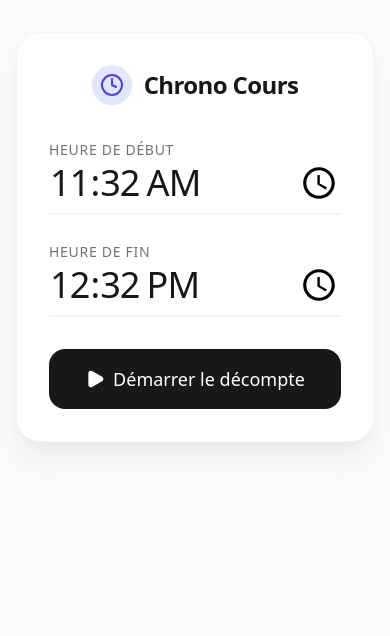
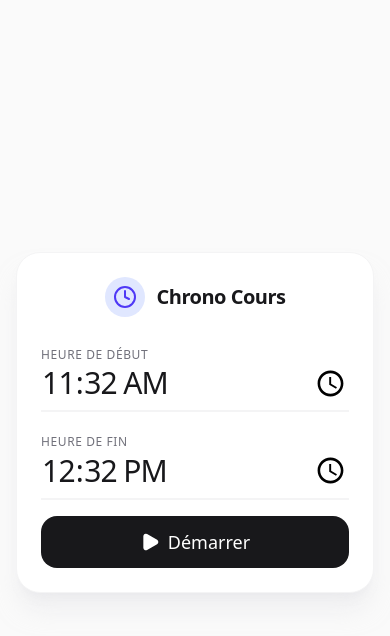
Before and after one commit to Nael-Basset/Chrono-cours, a React (Vite) app: page / in a window 390 px wide. Shown: the top 636 px of the page. Built offline with nearby package versions, Linux system fonts and the light colour scheme.

Commit message:
feat: landscape responsive layout with no scrolling

```diff
--- a/src/App.tsx
+++ b/src/App.tsx
@@ -134,16 +134,16 @@ export default function App() {
   }
 
   return (
-    <div className="min-h-screen bg-zinc-50 py-8 px-4 font-sans text-zinc-900 overflow-y-auto">
-      <div className="flex flex-col md:flex-row gap-8 items-start w-full max-w-5xl mx-auto justify-center">
+    <div className="h-screen bg-zinc-50 font-sans text-zinc-900 overflow-hidden flex items-center justify-center p-4 md:p-8">
+      <div className="flex flex-col landscape:flex-row md:flex-row gap-6 md:gap-12 items-center justify-center w-full h-full max-w-6xl mx-auto">
         {/* Main Card */}
-        <div className="w-full max-w-md bg-white rounded-3xl shadow-xl shadow-zinc-200/50 overflow-hidden border border-zinc-100 shrink-0">
-          <div className="p-8">
-            <div className="flex items-center justify-center gap-3 mb-8">
+        <div className="w-full max-w-md bg-white rounded-3xl shadow-xl shadow-zinc-200/50 overflow-hidden border border-zinc-100 shrink-0 landscape:max-h-full landscape:overflow-y-auto">
+          <div className="p-6 md:p-8">
+            <div className="flex items-center justify-center gap-3 mb-6 md:mb-8">
               <div className="w-10 h-10 rounded-full bg-indigo-100 flex items-center justify-center text-indigo-600">
                 <Clock size={24} />
               </div>
-              <h1 className="text-2xl font-semibold tracking-tight">Chrono Cours</h1>
+              <h1 className="text-xl md:text-2xl font-semibold tracking-tight">Chrono Cours</h1>
             </div>
 
             <AnimatePresence mode="wait">
@@ -154,36 +154,36 @@ export default function App() {
                   animate={{ opacity: 1, y: 0 }}
                   exit={{ opacity: 0, y: -20 }}
                   transition={{ duration: 0.3 }}
-                  className="space-y-6"
+                  className="space-y-4 md:space-y-6"
                 >
-                  <div className="space-y-6">
+                  <div className="space-y-4 md:space-y-6">
                     <div className="space-y-2">
-                      <label className="text-sm font-medium text-zinc-500 uppercase tracking-wider">Heure de début</label>
+                      <label className="text-xs font-medium text-zinc-500 uppercase tracking-wider">Heure de début</label>
                       <input
                         type="time"
                         value={startTimeStr}
                         onChange={(e) => setStartTimeStr(e.target.value)}
-                        className="w-full text-4xl font-light tracking-tight border-b-2 border-zinc-100 pb-2 focus:border-indigo-500 focus:outline-none transition-colors bg-transparent"
+                        className="w-full text-3xl md:text-4xl font-light tracking-tight border-b-2 border-zinc-100 pb-2 focus:border-indigo-500 focus:outline-none transition-colors bg-transparent"
                       />
                     </div>
 
                     <div className="space-y-2">
-                      <label className="text-sm font-medium text-zinc-500 uppercase tracking-wider">Heure de fin</label>
+                      <label className="text-xs font-medium text-zinc-500 uppercase tracking-wider">Heure de fin</label>
                       <input
                         type="time"
                         value={endTimeStr}
                         onChange={(e) => setEndTimeStr(e.target.value)}
-                        className="w-full text-4xl font-light tracking-tight border-b-2 border-zinc-100 pb-2 focus:border-indigo-500 focus:outline-none transition-colors bg-transparent"
+                        className="w-full text-3xl md:text-4xl font-light tracking-tight border-b-2 border-zinc-100 pb-2 focus:border-indigo-500 focus:outline-none transition-colors bg-transparent"
                       />
                     </div>
                   </div>
 
                   <button
                     onClick={handleStart}
-                    className="w-full py-4 bg-zinc-900 hover:bg-zinc-800 text-white rounded-2xl font-medium text-lg transition-all flex items-center justify-center gap-2 active:scale-[0.98] mt-8"
+                    className="w-full py-3 md:py-4 bg-zinc-900 hover:bg-zinc-800 text-white rounded-2xl font-medium text-lg transition-all flex items-center justify-center gap-2 active:scale-[0.98] mt-4 md:mt-8"
                   >
                     <Play size={20} fill="currentColor" />
-                    Démarrer le décompte
+                    Démarrer
                   </button>
                 </motion.div>
               ) : (
@@ -195,13 +195,13 @@ export default function App() {
                   transition={{ duration: 0.3 }}
                   className="flex flex-col items-center"
                 >
-                  <div className="relative w-72 h-72 flex items-center justify-center mb-8">
+                  <div className="relative w-48 h-48 md:w-64 md:h-64 flex items-center justify-center mb-6 md:mb-8">
                     {/* Background Circle */}
                     <svg className="absolute inset-0 w-full h-full transform -rotate-90">
                       <circle
-                        cx="144"
-                        cy="144"
-                        r={radius}
+                        cx="50%"
+                        cy="50%"
+                        r="45%"
                         stroke="currentColor"
                         strokeWidth="8"
                         fill="transparent"
@@ -209,34 +209,33 @@ export default function App() {
                       />
                       {/* Progress Circle */}
                       <circle
-                        cx="144"
-                        cy="144"
-                        r={radius}
+                        cx="50%"
+                        cy="50%"
+                        r="45%"
                         stroke="currentColor"
                         strokeWidth="8"
                         fill="transparent"
-                        strokeDasharray={circumference}
-                        strokeDashoffset={strokeDashoffset}
+                        strokeDasharray="283%"
+                        strokeDashoffset={`${283 - (progress * 2.83)}%`}
                         strokeLinecap="round"
                         className={`transition-all duration-300 ease-out ${isFinished ? 'text-emerald-500' : 'text-indigo-600'}`}
                       />
                     </svg>
 
-                    <div className="absolute inset-0 flex flex-col items-center justify-center text-center">
-                      <span className="text-sm font-medium text-zinc-400 uppercase tracking-widest mb-1">
-                        {isFinished ? 'Terminé' : 'Temps restant'}
+                    <div className="absolute inset-0 flex flex-col items-center justify-center text-center p-4">
+                      <span className="text-[10px] md:text-xs font-medium text-zinc-400 uppercase tracking-widest mb-1">
+                        {isFinished ? 'Terminé' : 'Restant'}
                       </span>
                       {isFinished ? (
-                        <CheckCircle2 className="w-16 h-16 text-emerald-500 my-2" />
+                        <CheckCircle2 className="w-10 h-10 md:w-16 md:h-16 text-emerald-500 my-1 md:my-2" />
                       ) : (
-                        <span className="text-5xl font-light tracking-tighter text-zinc-900 tabular-nums">
+                        <span className="text-3xl md:text-5xl font-light tracking-tighter text-zinc-900 tabular-nums">
                           {formatTime(remainingMs)}
                         </span>
                       )}
                       <button
                         onClick={() => setPrecisionMode((prev) => (prev + 1) % 3)}
-                        className="text-lg font-medium text-zinc-500 mt-2 hover:text-zinc-700 transition-colors cursor-pointer select-none"
-                        title="Changer la précision"
+                        className="text-sm md:text-lg font-medium text-zinc-500 mt-1 md:mt-2 hover:text-zinc-700 transition-colors cursor-pointer select-none"
                       >
                         {precisionMode === 0
                           ? progress.toFixed(1)
@@ -247,23 +246,23 @@ export default function App() {
                     </div>
                   </div>
 
-                  <div className="w-full flex gap-4">
-                    <div className="flex-1 bg-zinc-50 rounded-2xl p-4 text-center border border-zinc-100">
-                      <div className="text-xs font-semibold text-zinc-400 uppercase tracking-wider mb-1">Début</div>
-                      <div className="text-xl font-medium text-zinc-700">{startTimeStr}</div>
+                  <div className="w-full flex gap-3 md:gap-4">
+                    <div className="flex-1 bg-zinc-50 rounded-xl md:rounded-2xl p-3 md:p-4 text-center border border-zinc-100">
+                      <div className="text-[10px] md:text-xs font-semibold text-zinc-400 uppercase tracking-wider mb-1">Début</div>
+                      <div className="text-lg md:text-xl font-medium text-zinc-700">{startTimeStr}</div>
                     </div>
-                    <div className="flex-1 bg-zinc-50 rounded-2xl p-4 text-center border border-zinc-100">
-                      <div className="text-xs font-semibold text-zinc-400 uppercase tracking-wider mb-1">Fin</div>
-                      <div className="text-xl font-medium text-zinc-700">{endTimeStr}</div>
+                    <div className="flex-1 bg-zinc-50 rounded-xl md:rounded-2xl p-3 md:p-4 text-center border border-zinc-100">
+                      <div className="text-[10px] md:text-xs font-semibold text-zinc-400 uppercase tracking-wider mb-1">Fin</div>
+                      <div className="text-lg md:text-xl font-medium text-zinc-700">{endTimeStr}</div>
                     </div>
                   </div>
 
                   <button
                     onClick={handleStop}
-                    className="mt-8 w-full py-4 bg-zinc-100 hover:bg-zinc-200 text-zinc-900 rounded-2xl font-medium text-lg transition-all flex items-center justify-center gap-2 active:scale-[0.98]"
+                    className="mt-6 md:mt-8 w-full py-3 md:py-4 bg-zinc-100 hover:bg-zinc-200 text-zinc-900 rounded-xl md:rounded-2xl font-medium text-base md:text-lg transition-all flex items-center justify-center gap-2 active:scale-[0.98]"
                   >
-                    <Settings2 size={20} />
-                    Modifier les horaires
+                    <Settings2 size={18} />
+                    Modifier
                   </button>
                 </motion.div>
               )}
@@ -275,13 +274,14 @@ export default function App() {
         <AnimatePresence>
           {isRunning && numBars > 0 && (
             <motion.div
-              initial={{ opacity: 0, y: 20 }}
-              animate={{ opacity: 1, y: 0 }}
-              exit={{ opacity: 0, y: 20 }}
-              className="bg-white rounded-3xl shadow-xl shadow-zinc-200/50 border border-zinc-100 p-8 flex flex-col gap-8 w-full max-w-md overflow-visible"
+              initial={{ opacity: 0, x: 20 }}
+              animate={{ opacity: 1, x: 0 }}
+              exit={{ opacity: 0, x: 20 }}
+              className="bg-white rounded-3xl shadow-xl shadow-zinc-200/50 border border-zinc-100 p-6 md:p-8 flex flex-col gap-4 md:gap-6 w-full max-w-md h-full max-h-[500px] md:max-h-full overflow-hidden"
             >
+              <div className="flex flex-col gap-4 md:gap-6 h-full justify-center">
                 {chunkedBars.map((row, rowIndex) => (
-                <div key={rowIndex} className="flex gap-3 items-end h-32 w-full">
+                  <div key={rowIndex} className="flex gap-3 items-end flex-1 min-h-0">
                     {row.map((bar) => (
                       bar.isPlaceholder ? (
                         <div key={bar.id} className="flex-1" />
@@ -300,6 +300,7 @@ export default function App() {
                     ))}
                   </div>
                 ))}
+              </div>
             </motion.div>
           )}
         </AnimatePresence>
```
Lines whose indentation alone changed are shown as unchanged.
